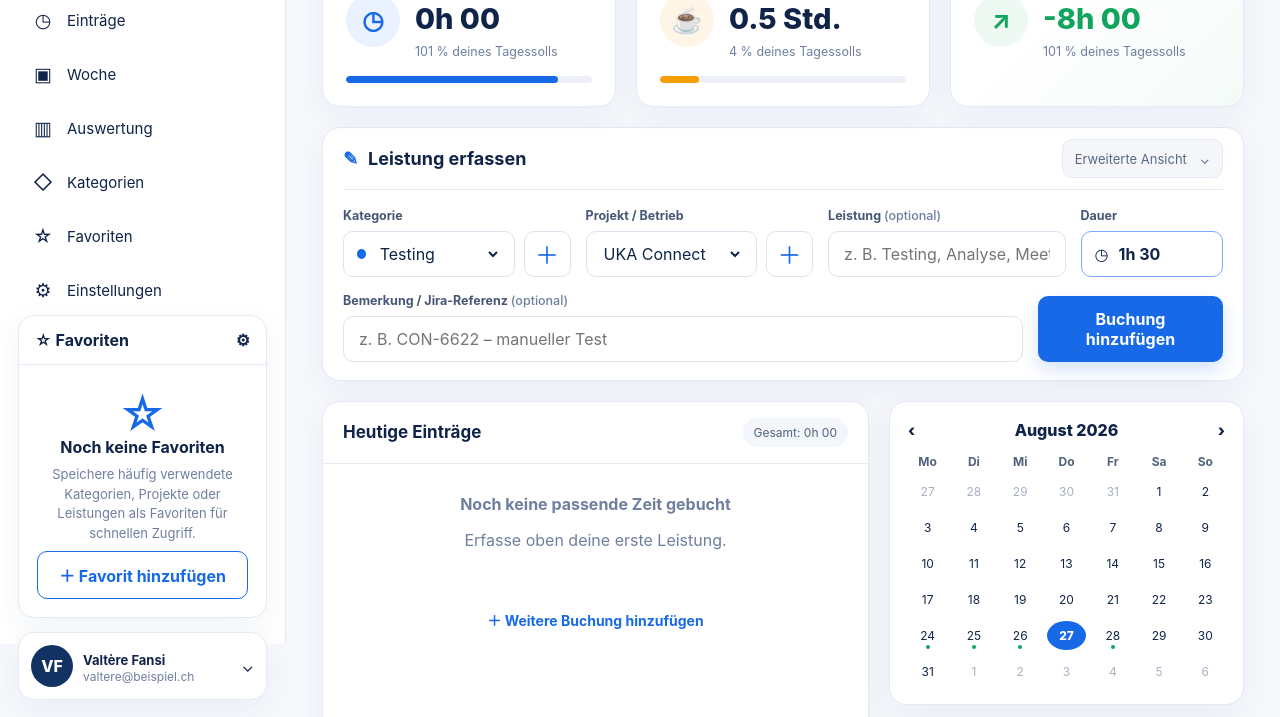
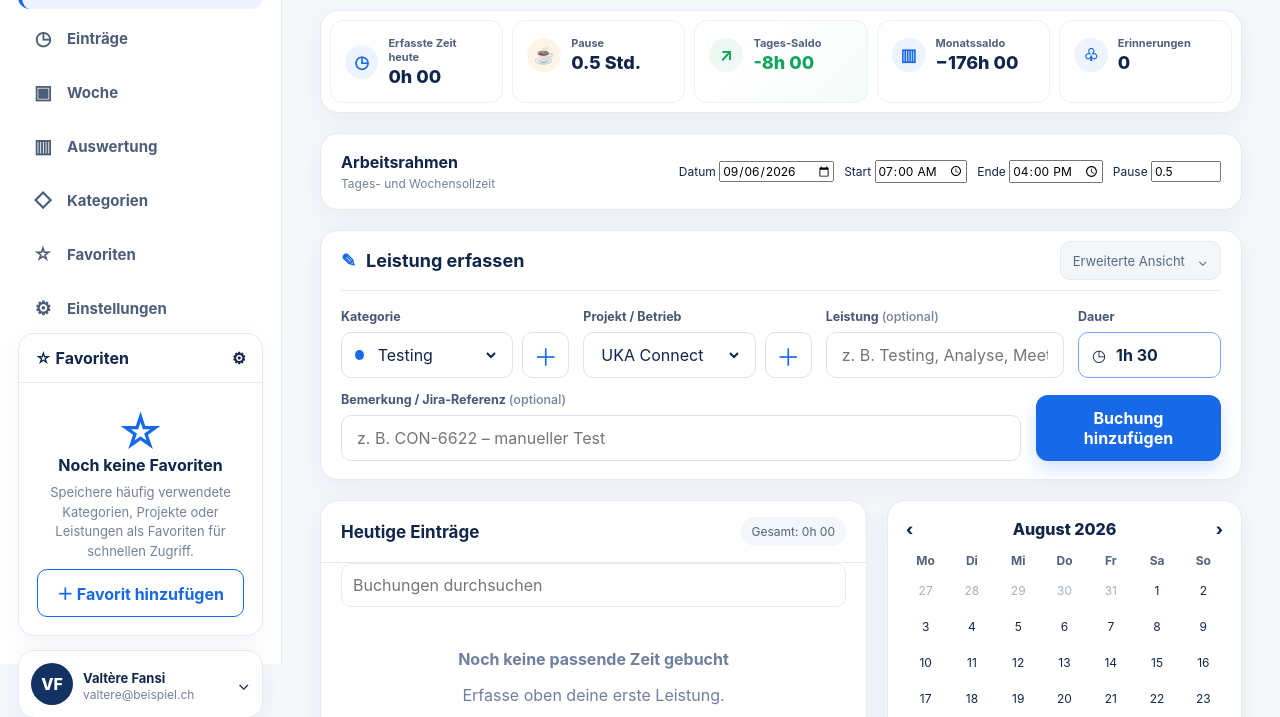
Before and after one commit to valtere-qa/professionelle-zeiterfassung, a website: page public/index.html in a window 1280 px wide. Shown: the part 156-873 px from the top of the page. Drawn offline with Linux system fonts and the light colour scheme.

Commit message:
feat: load reference layout and controls

```diff
--- a/public/index.html
+++ b/public/index.html
@@ -205,7 +205,7 @@
   .row{grid-template-columns:44px minmax(0,1fr) 90px 18px;padding:10px}
   .side-stack{grid-template-columns:1fr}
 }
-</style>
+</style>\n<link rel="stylesheet" href="./reference.css">
 </head>
 <body>
 <div class="app">
@@ -427,5 +427,5 @@
   if (!picker.contains(e.target) && !control.contains(e.target)) picker.classList.remove('open');
 });
 </script>
-</body>
+<script src="./reference.js"></script>\n</body>
 </html>
```
